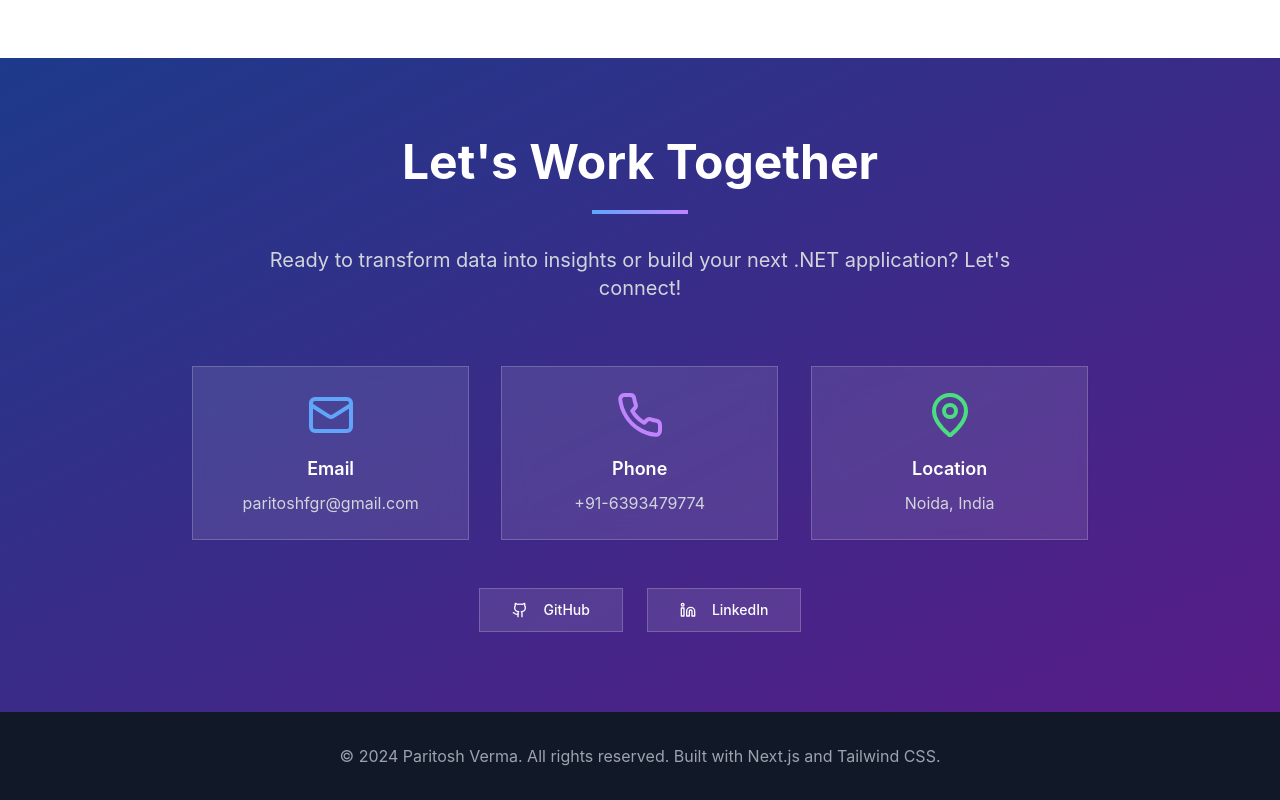
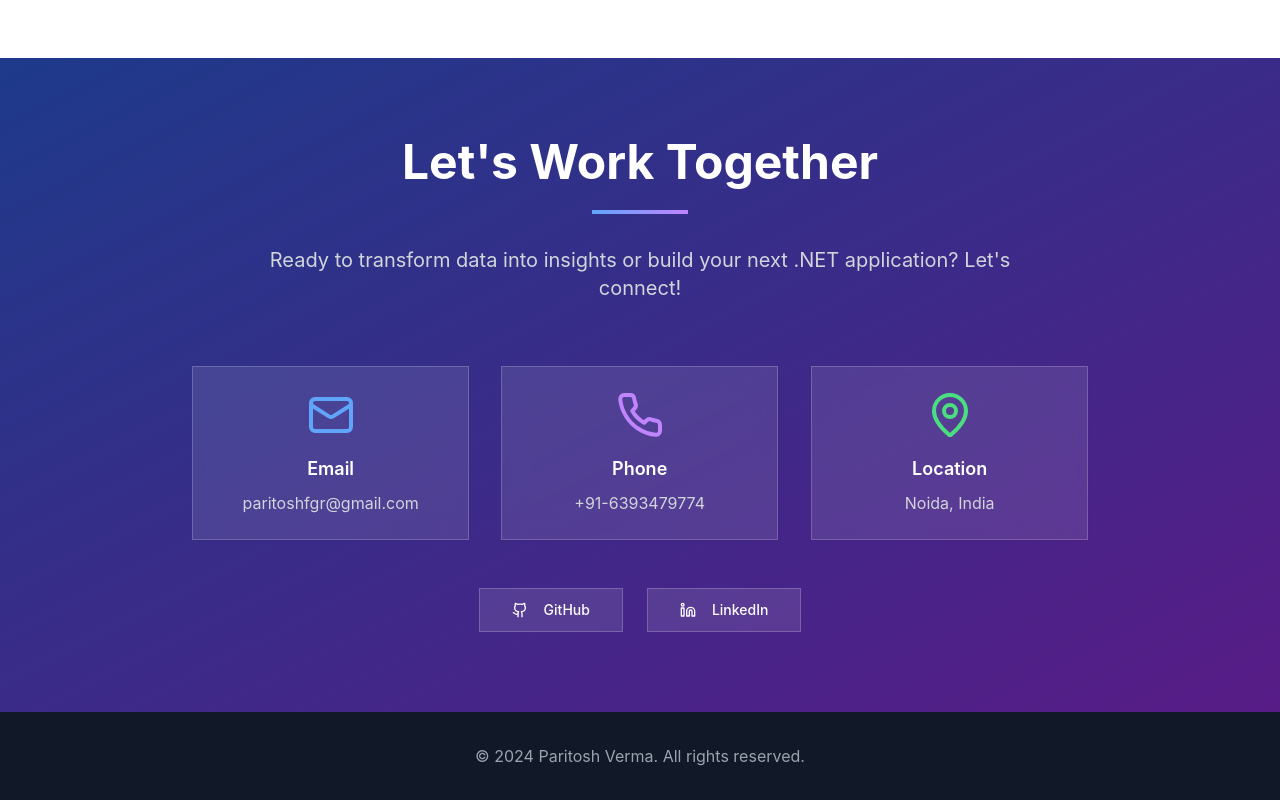
Before and after one commit to theparitoshverma/portfolio, a Next.js app in the folder paritosh-portfolio/: page / in a window 1280 px wide. Shown: the part 4266-5066 px from the top of the page. Built offline with nearby package versions, Linux system fonts and the light colour scheme.

Commit message:
Update page.tsx

```diff
--- a/paritosh-portfolio/app/page.tsx
+++ b/paritosh-portfolio/app/page.tsx
@@ -344,7 +344,7 @@ export default function Portfolio() {
       <footer className="py-8 px-4 sm:px-6 lg:px-8 bg-gray-900 dark:bg-black text-white transition-all duration-500">
         <div className="max-w-7xl mx-auto text-center">
           <p className="text-gray-400 dark:text-gray-500 animate-fade-in-up">
-            © 2024 Paritosh Verma. All rights reserved. Built with Next.js and Tailwind CSS.
+            © 2024 Paritosh Verma. All rights reserved.
           </p>
         </div>
       </footer>
```
